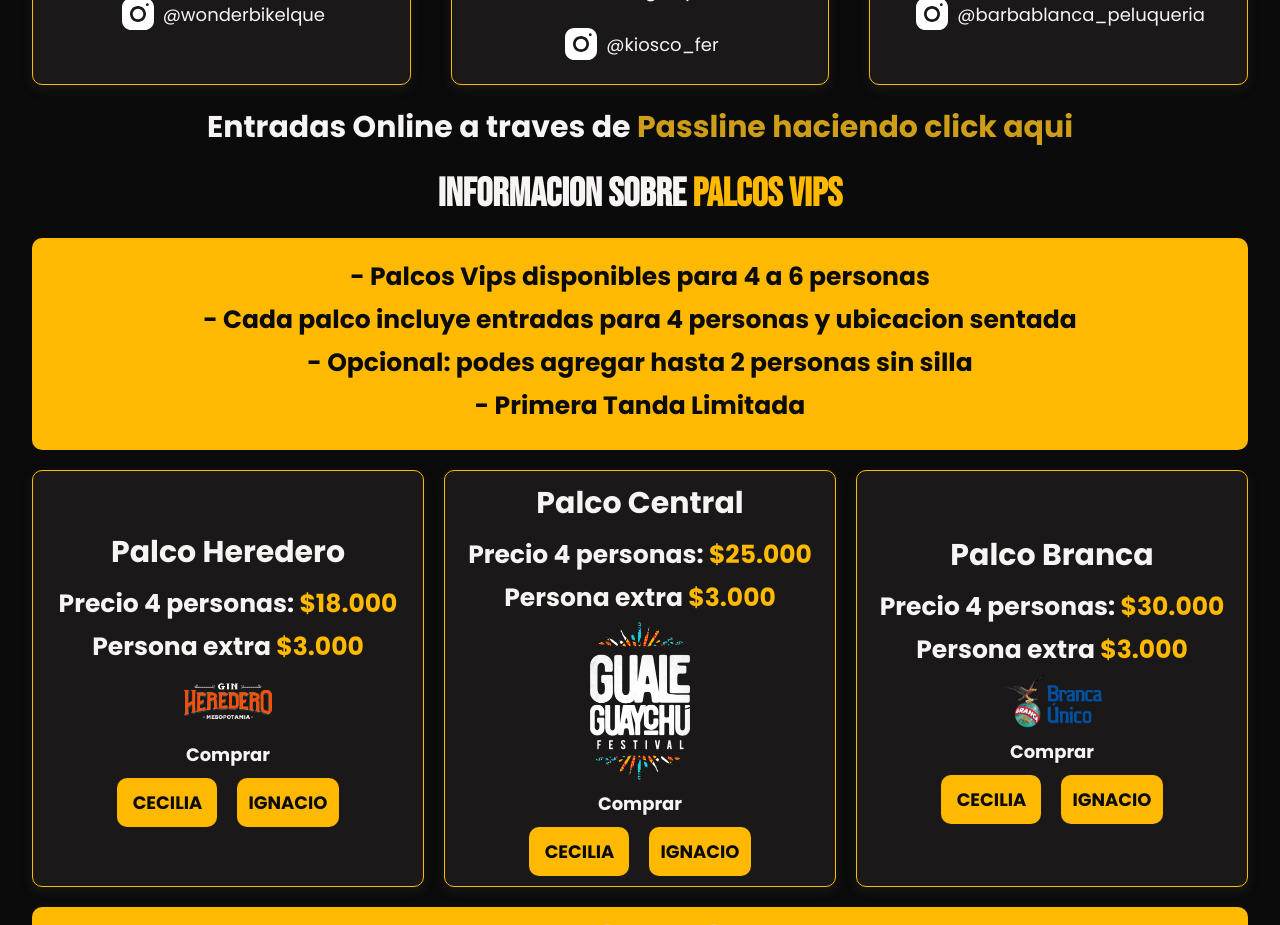
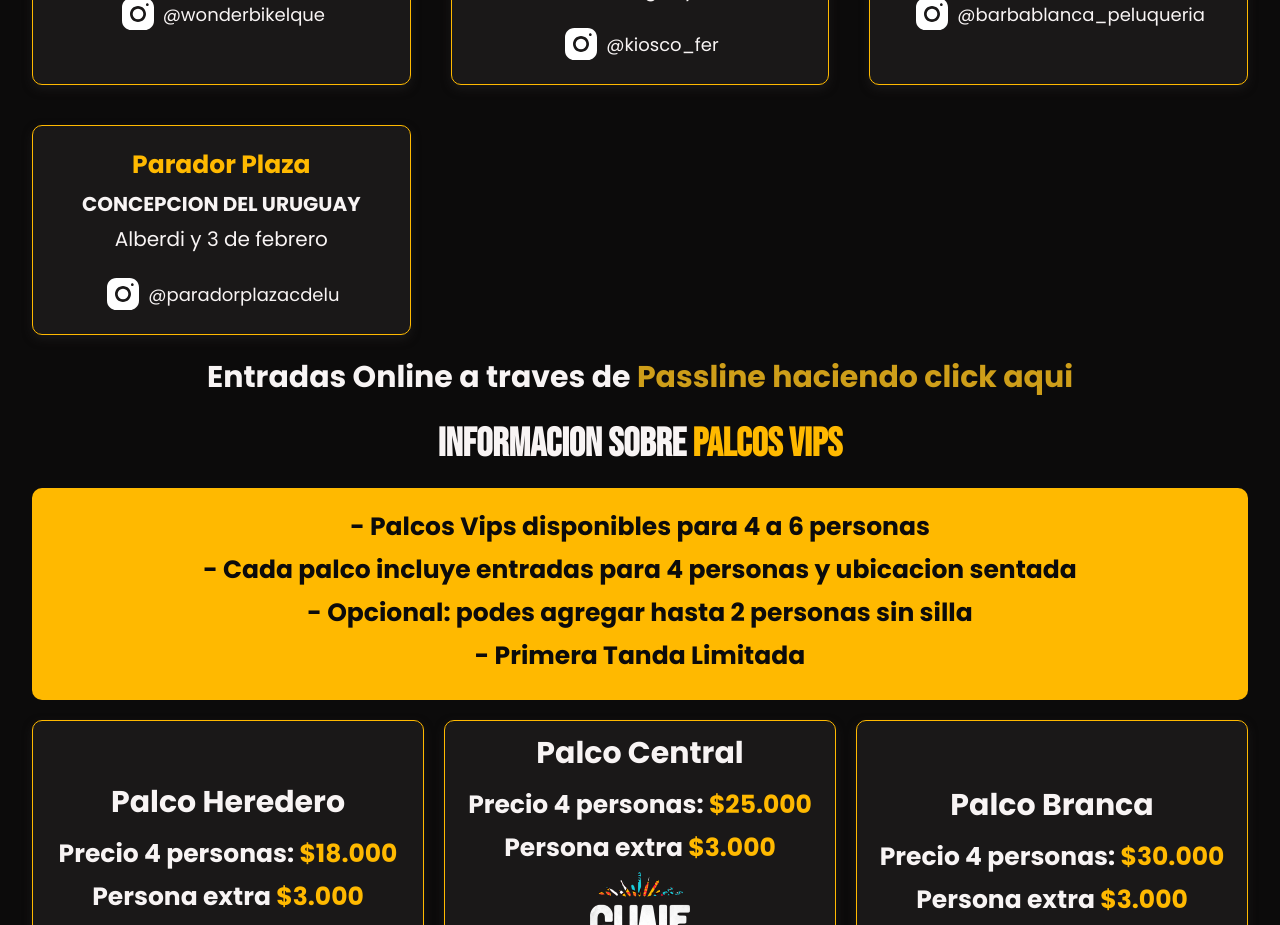
Before and after one commit to juanoliver995/Festival-gchu, a React (Vite) app: page / in a window 1280 px wide. Shown: the part 4920-5845 px from the top of the page. Built offline with nearby package versions, Linux system fonts and the light colour scheme; a web font is replaced by a local one.

Commit message:
agregue parador plaza a puntos de venta

```diff
--- a/src/components/PuntoVenta.jsx
+++ b/src/components/PuntoVenta.jsx
@@ -46,6 +46,12 @@ const PuntoVenta = () => {
                         <a target="_blank" href='https://goo.gl/maps/UyGqGEVkJMAJ1Nyq7' className='ubi'>San Antonio 785, Gualeguay</a>
                         <a className='link-venta' target="_blank" href='https://www.instagram.com/barbablanca_peluqueria/?hl=es-la'><img src={Instagram} />@barbablanca_peluqueria</a>
                     </div>
+                    <div className='punto-venta'>
+                        <h3>Parador Plaza</h3>
+                        <h5>Concepcion del Uruguay</h5>
+                        <a target="_blank" href='https://goo.gl/maps/24uJNKHNkAiXhfwt7' className='ubi'>Alberdi y 3 de febrero</a>
+                        <a className='link-venta' target="_blank" href='https://www.instagram.com/paradorplazacdelu/?hl=es-la'><img src={Instagram} />@paradorplazacdelu</a>
+                    </div>
                 </div>
                 <div className='container-online'>
                     <h3>Entradas Online a traves de <span><a target="_blank" href='https://www.passline.com/eventos/gualeguaychu-festival'>Passline haciendo click aqui</a></span></h3>
```
